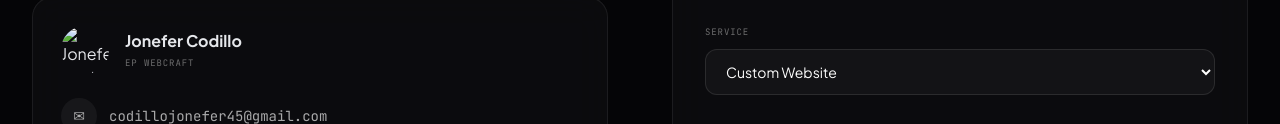
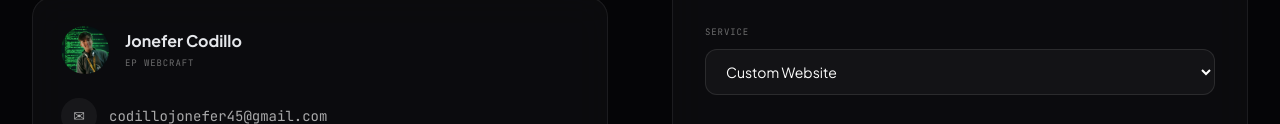
Before and after one commit to Echo-EpxCode/my-web, a plain HTML site: page index.html in a window 1280 px wide. Shown: the part 5146-5270 px from the top of the page. Drawn offline with nearby package versions, Linux system fonts and the light colour scheme.

Commit message:
refactor(ui): update profile picture

```diff
--- a/index.html
+++ b/index.html
@@ -1565,7 +1565,7 @@
 
                                 <div class="flex items-center gap-4">
 
-                                    <img src="../my web/img/6.jpeg" alt="Jonefer Codillo"
+                                    <img src="img/6.jpeg" alt="Jonefer Codillo"
                                         class="h-12 w-12 rounded-full object-cover object-center">
 
                                     <div>
```
